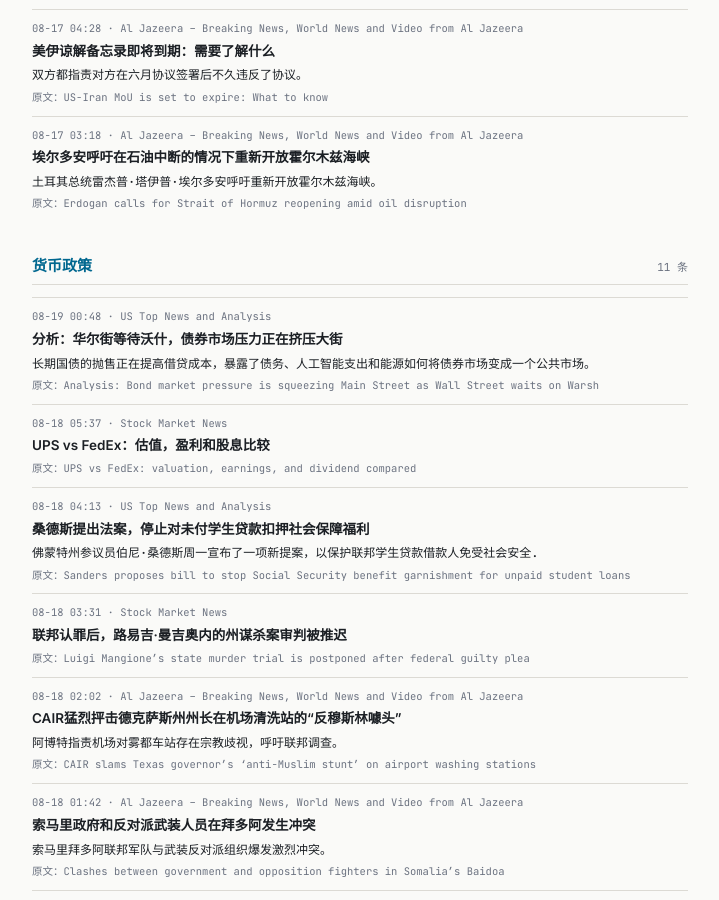
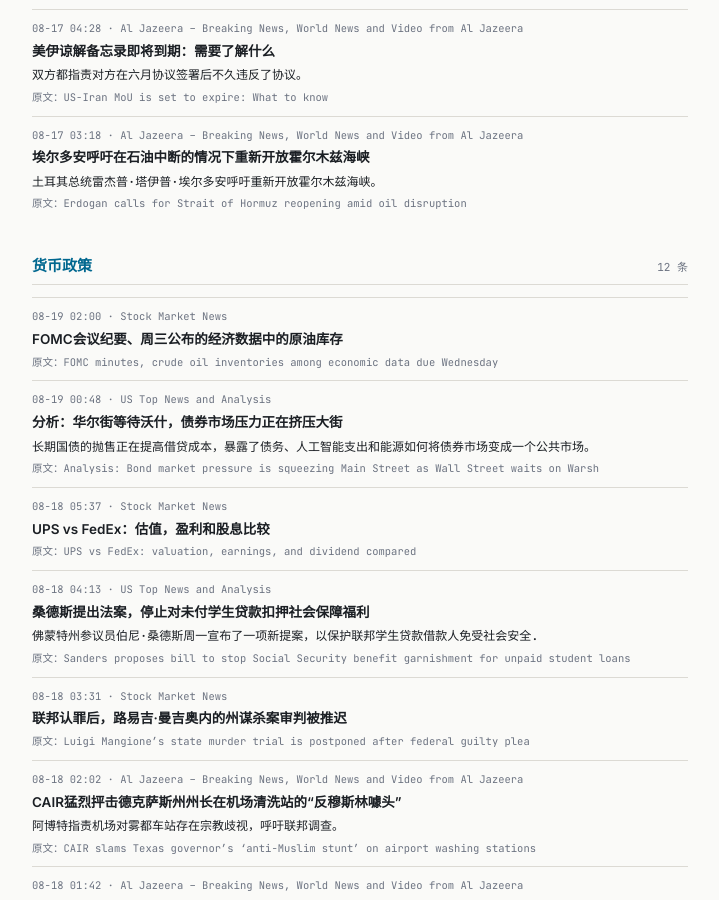
Before and after one commit to tang3super/tang3super.github.io, a Jekyll site: the page built from macro-trade/news-digest.md, in a window 1280 px wide and 900 px high, scrolled down 4488 px. Shown: the whole window, without its empty margins (280-999 px from the left). Built offline with Jekyll 4.4.1, drawn with Linux system fonts in a browser that asks for light colours; some of the changed text lies outside the part shown.

Commit message:
sync news-digest article

```diff
--- a/macro-trade/news-digest.md
+++ b/macro-trade/news-digest.md
@@ -309,6 +309,12 @@ topics:
     summary_zh: 土耳其总统雷杰普·塔伊普·埃尔多安呼吁重新开放霍尔木兹海峡。
 - name: 货币政策
   items:
+  - title: FOMC minutes, crude oil inventories among economic data due Wednesday
+    summary: ''
+    link: https://www.investing.com/news/stock-market-news/fomc-minutes-crude-oil-inventories-among-economic-data-due-wednesday-93CH-4865840
+    source: Stock Market News
+    time: 08-19 02:00
+    title_zh: FOMC会议纪要、周三公布的经济数据中的原油库存
   - title: 'Analysis: Bond market pressure is squeezing Main Street as Wall Street waits on Warsh'
     summary: A sell-off in long-term Treasurys is raising borrowing costs, exposing how debt, AI spending and energy are turning the bond market into a p…
     link: https://www.cnbc.com/2026/08/18/bond-market-treasury-yields-warsh-main-street.html
```
Also changed, not shown: other parts of macro-trade/news-digest.md (+1 -1 lines).
